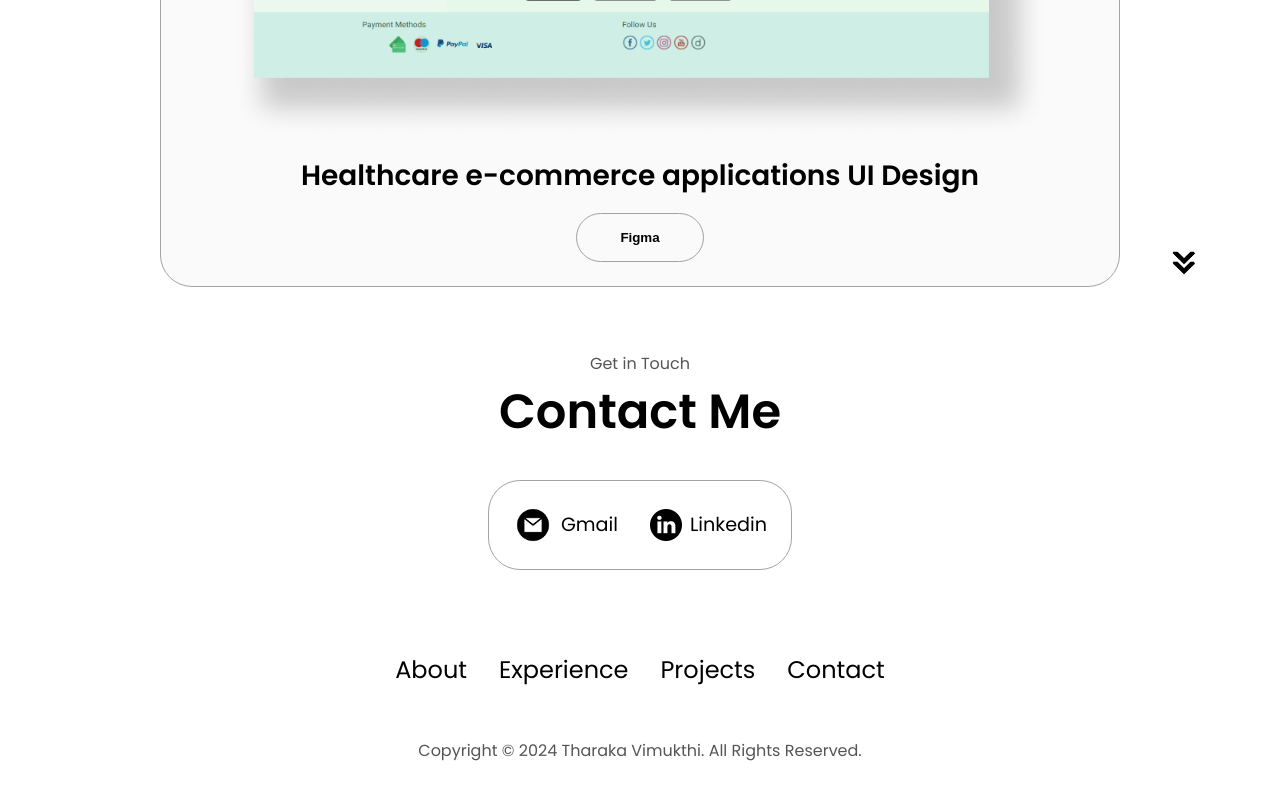
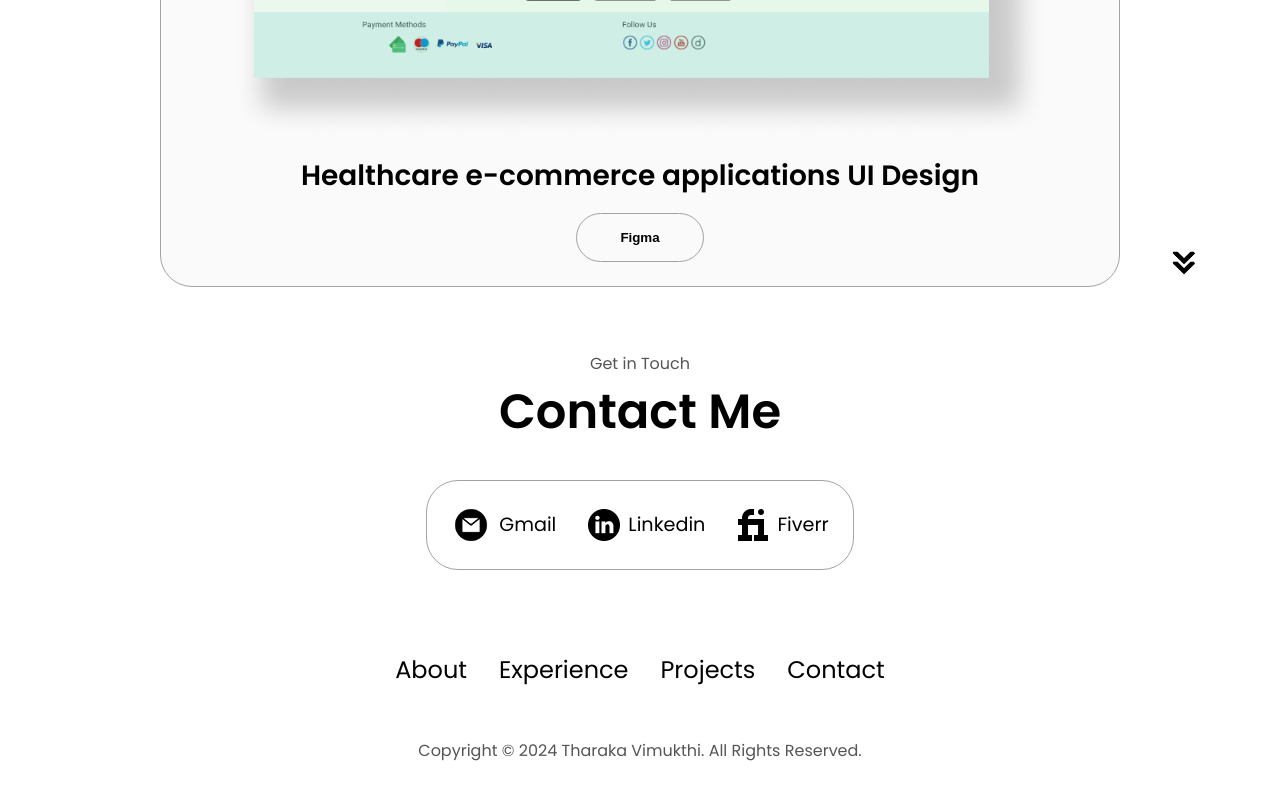
Before and after one commit to Chipzy98/My_Portfolio, a plain HTML site: page index.html in a window 1280 px wide. Shown: the part 3461-4261 px from the top of the page. Drawn offline with Linux system fonts and the light colour scheme.

Commit message:
Add contact

```diff
--- a/index.html
+++ b/index.html
@@ -433,6 +433,14 @@
           />
           <p><a href="https://www.linkedin.com/in/tharaka-vimukthi-44a316201">Linkedin</a></p>
         </div>
+        <div class="contact-info-container">
+          <img
+            src="./assets/fiverr.png"
+            alt="LinkedIn icon"
+            class="icon contact-icon"
+          />
+          <p><a href="https://www.fiverr.com/s/rEoZB4b">Fiverr</a></p>
+        </div>
       </div>
     </section>
     <footer>
```
